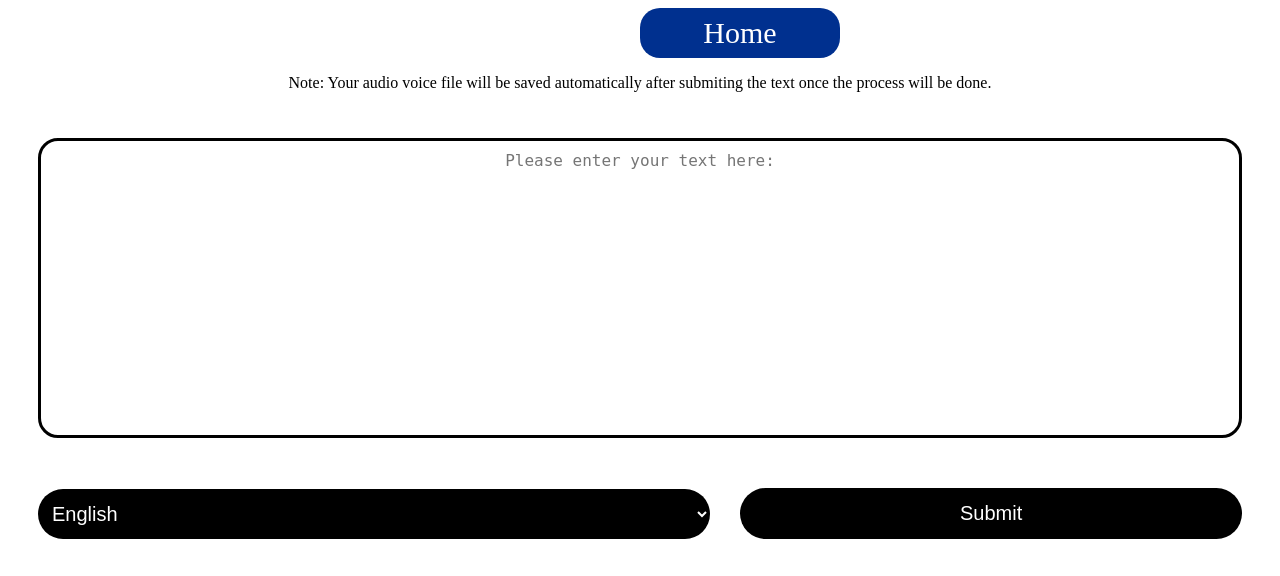
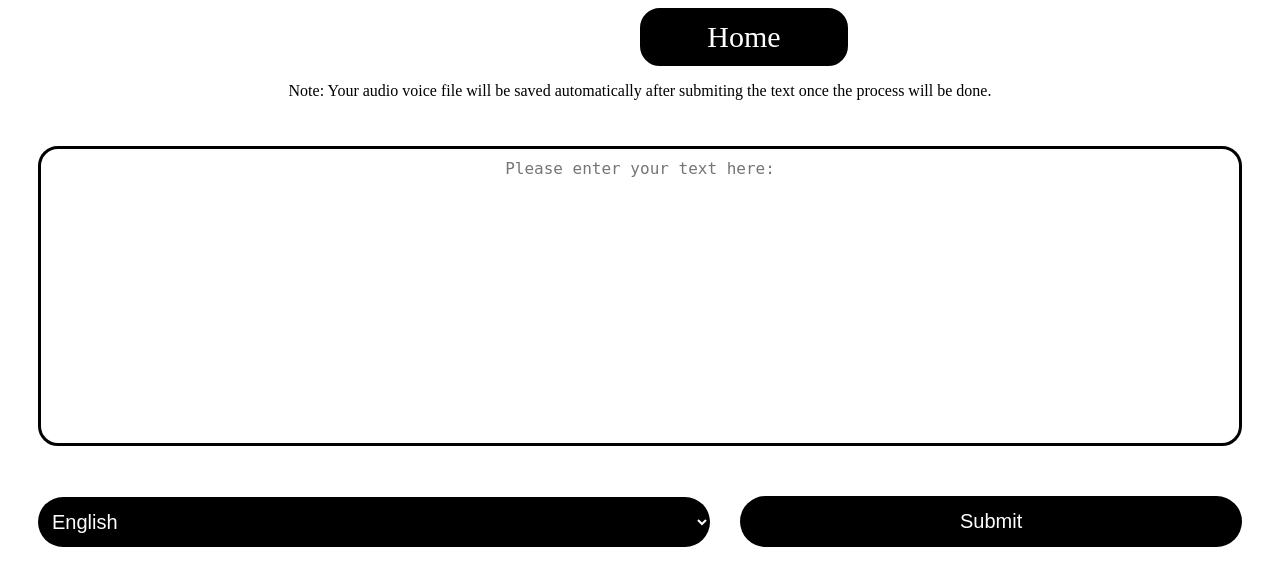
Before and after one commit to wajidkorkani/Text-To-Voice, a Django app: page / in a window 1280 px wide. Shown: the top 576 px of the page. Run offline with Django 4.2, Linux system fonts and the light colour scheme.

Commit message:
base.html UI has been updated.

```diff
--- a/Text_To_Voice/Templates/base.html
+++ b/Text_To_Voice/Templates/base.html
@@ -5,7 +5,7 @@
     <meta name="viewport" content="width=device-width, initial-scale=1.0">
     <style>
         #home{
-            background-color:#00308F;
+            background-color:black;
             color:white;
             font-size:30px;
             height: 50px;
@@ -17,9 +17,12 @@
             justify-content: center;
             width:200px;
             border-radius: 20px;
+            border: solid 4px black;
         }
         #home:hover{
-            background-color: yellow;
+            border: solid 4px black;
+            background-color: white;
+            color: black;
         }
     </style>
     {% block head %}{% endblock %}
```
